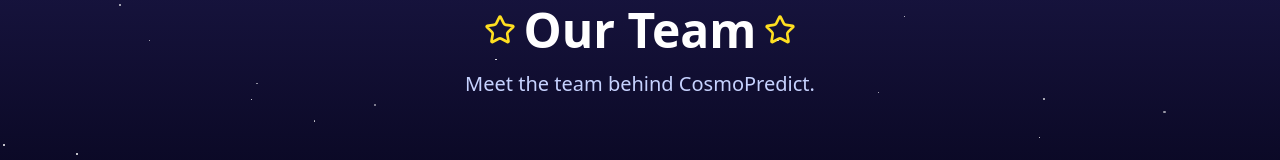
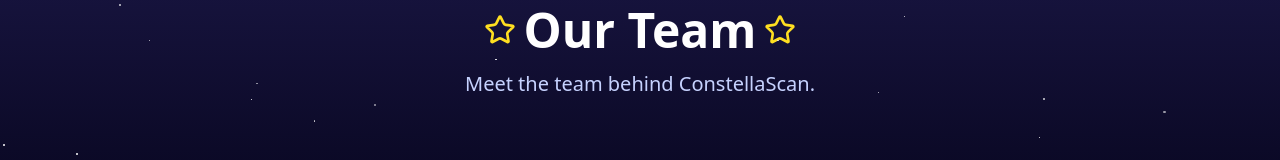
Before and after one commit to rakshit-verma1/Constellation-Predict, a React (Vite) app: page /team in a window 1280 px wide. Shown: the part 122-282 px from the top of the page. Built offline with nearby package versions, Linux system fonts and the light colour scheme.

Commit message:
Update Team.jsx

```diff
--- a/src/pages/Team.jsx
+++ b/src/pages/Team.jsx
@@ -201,7 +201,7 @@
             <Star className="h-8 w-8 text-yellow-300 ml-2" />
           </h1>
           <p className="text-xl max-w-3xl mx-auto text-indigo-200">
-            Meet the team behind CosmoPredict.
+            Meet the team behind ConstellaScan.
           </p>
         </div>
 
```
